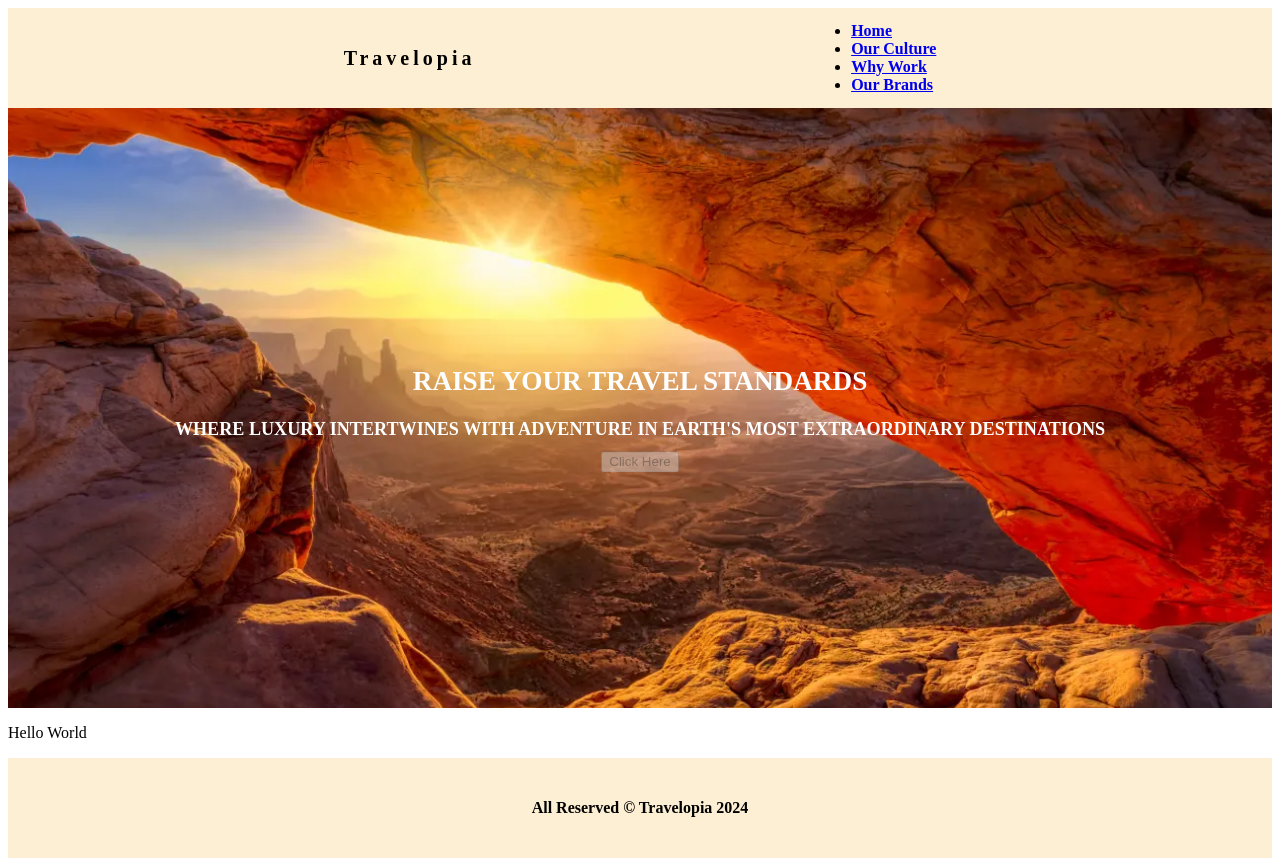
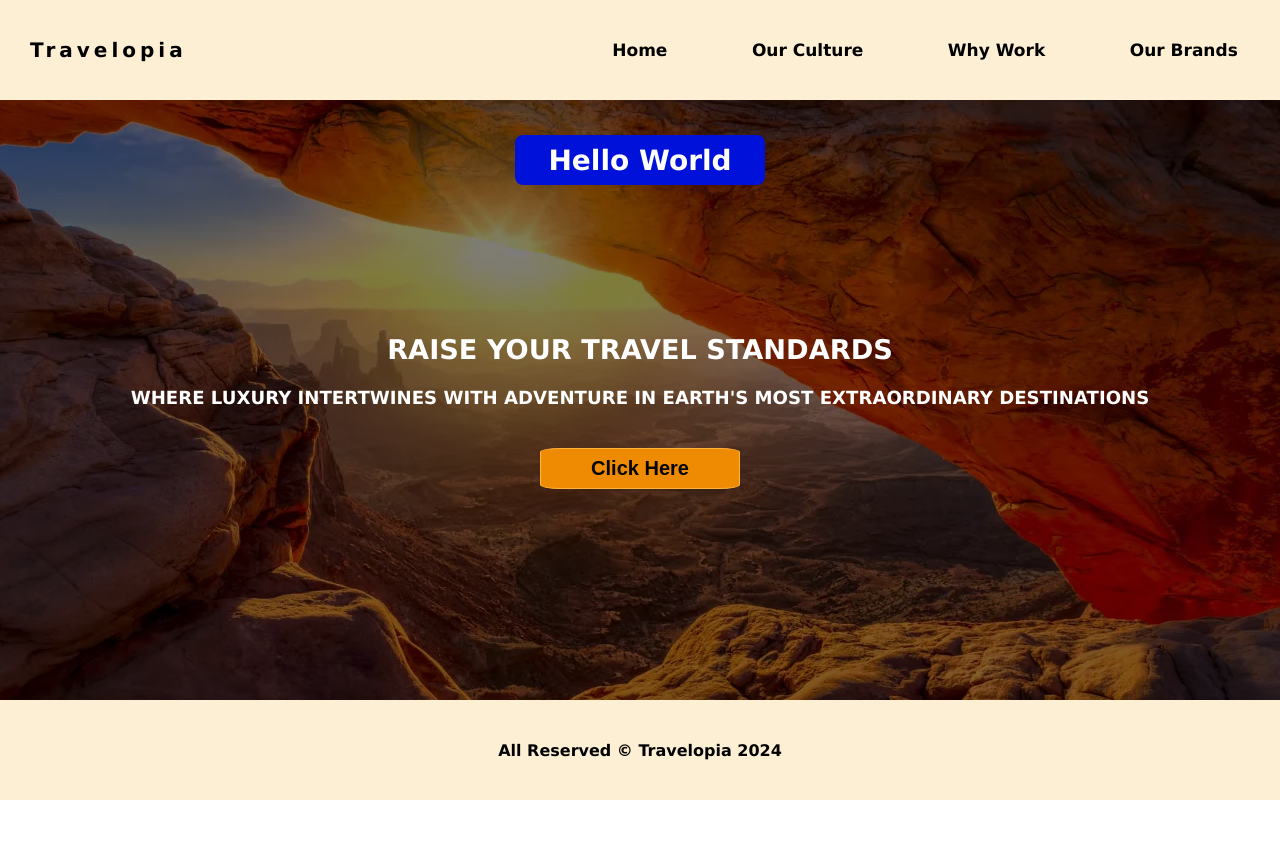
Before and after one commit to Coders6754/Travelopia, a plain HTML site: page index.html in a window 1280 px wide. Both pictures are taken after a click on the button "Click Here". After the commit the page ends 800 px from the top, so only its background shows below. Drawn offline with Linux system fonts and the light colour scheme.

Commit message:
completed

```diff
--- a/index.css
+++ b/index.css
@@ -64,3 +64,191 @@
 .main-title-2 {
   animation: moveInRight 1.75s ease-in-out;
 }
+
+.overlay {
+  background-color: #00000080;
+  height: 100%;
+  left: 0;
+  position: absolute;
+  top: 0;
+  width: 100%;
+}
+
+body {
+  box-sizing: border-box;
+  margin: 0;
+  padding: 0;
+  font-family: "Lucida Sans", "Lucida Sans Regular", "Lucida Grande",
+    "Lucida Sans Unicode", Geneva, Verdana, sans-serif;
+}
+
+ul {
+  display: flex;
+  justify-content: space-around;
+  list-style: none;
+}
+
+ul li a {
+  color: #000;
+  font-size: 17px;
+  text-decoration: none;
+}
+
+ul li a:hover {
+  color: #f55804;
+  transition: all 0.5s ease-in-out;
+}
+
+@keyframes moveInLeft {
+  0% {
+    opacity: 0;
+    transform: translateX(-120px);
+  }
+
+  100% {
+    opacity: 1;
+    transform: translate(0);
+  }
+
+  80% {
+    opacity: 0.8;
+    transform: translateX(10px);
+  }
+}
+
+@keyframes moveInRight {
+  0% {
+    opacity: 0;
+    transform: translateX(120px);
+  }
+
+  100% {
+    opacity: 1;
+    transform: translate(0);
+  }
+
+  80% {
+    opacity: 0.8;
+    transform: translateX(-10px);
+  }
+}
+
+.main-content-title .btn {
+  animation: moveInRight 1.45s ease-in-out;
+  background-color: #ee8b02;
+  border: 1px solid #feb33b;
+  border-radius: 10%;
+  color: #050303;
+  cursor: pointer;
+  font-size: 20px;
+  font-weight: 600;
+  margin-top: 30px;
+  overflow: hidden;
+  padding: 8px 50px;
+  position: relative;
+  transition: all 0.3s linear;
+  z-index: 1;
+}
+
+@keyframes moveInBottom {
+  0% {
+    opacity: 0;
+    transform: translateY(120px);
+  }
+
+  100% {
+    opacity: 1;
+    transform: translate(0);
+  }
+
+  80% {
+    opacity: 0.8;
+    transform: translateY(-10px);
+  }
+}
+
+.close-icon {
+  transition: transform 0.25s, opacity 0.25s;
+}
+
+.close-icon:hover {
+  transform: rotate(90deg);
+}
+
+.icon {
+  margin-left: 30px;
+  width: 40%;
+}
+
+.btn::before {
+  background-color: #f8ab4c;
+  content: "";
+  height: 100%;
+  left: 0;
+  position: absolute;
+  top: 0;
+  transform: translateX(-100%);
+  transition: all 0.3s linear;
+  width: 100%;
+}
+
+.btn:hover {
+  color: #0034f0;
+}
+
+.btn:hover:before {
+  transform: translateX(0);
+  z-index: -1;
+}
+
+.nav {
+  width: 60%;
+}
+
+@media only screen and (max-width: 600px) {
+  .nav {
+    display: none;
+  }
+}
+
+.popup {
+  align-items: center;
+  background-color: #0012d9;
+  border-radius: 8px;
+  color: #fff;
+  display: flex;
+  font-size: 28px;
+  font-weight: 600;
+  height: 50px;
+  justify-content: center;
+  width: 250px;
+}
+
+@keyframes popin {
+  0% {
+    opacity: 0;
+    top: -100%;
+    transform: translate(-50%, -50%);
+  }
+
+  100% {
+    opacity: 1;
+    top: 20%;
+    transform: translate(-50%, -50%);
+  }
+
+  50% {
+    opacity: 1;
+    top: 23%;
+    transform: translate(-50%, -50%);
+  }
+}
+
+.alert {
+  animation: popin 0.5s ease-in-out;
+  display: none;
+  left: 50%;
+  position: absolute;
+  top: 20%;
+  transform: translate(-50%, -50%);
+}
```
